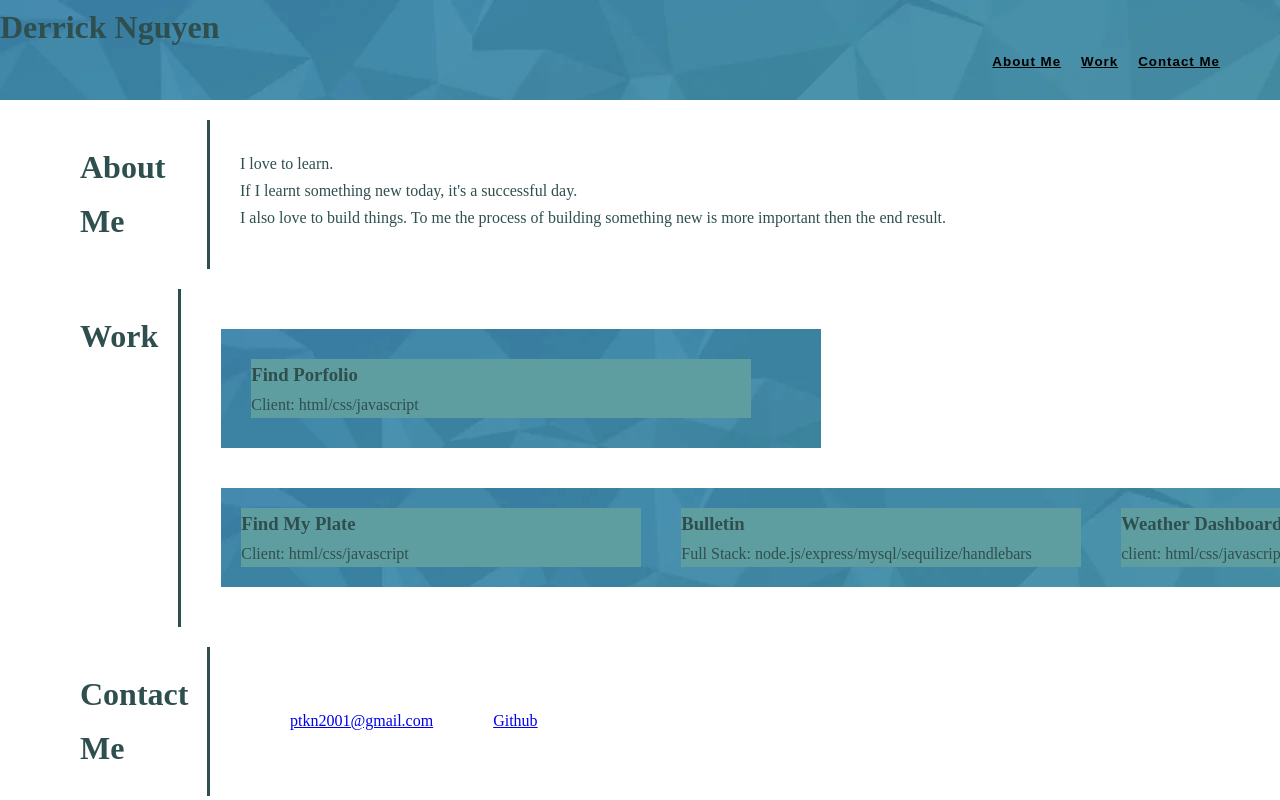
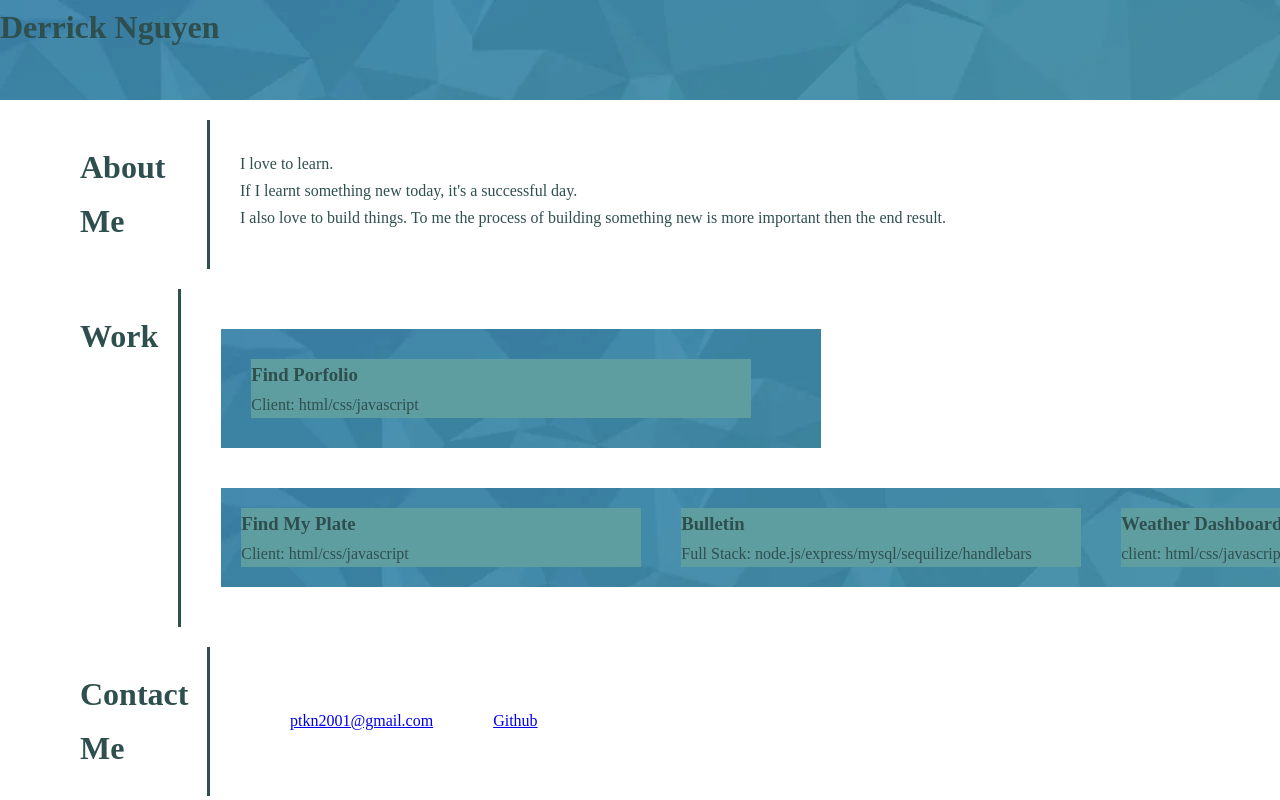
Before and after one commit to ptkn2001/MyPortfolio, a website: page public/index.html in a window 1280 px wide. Drawn offline with Linux system fonts and the light colour scheme.

Commit message:
diable nav

```diff
--- a/public/index.html
+++ b/public/index.html
@@ -13,9 +13,9 @@
     <header class="header">
         <h2>Derrick Nguyen</h2>
         <nav>
-            <button onclick="location.href='#about_me'" class="btn about-me-btn">About Me</button>
+            <!-- <button onclick="location.href='#about_me'" class="btn about-me-btn">About Me</button>
             <button onclick="location.href='#work'" class="btn work-btn">Work</button>
-            <button onclick="location.href='#contact_me'" class="btn contact-me-btn">Contact Me</button>
+            <button onclick="location.href='#contact_me'" class="btn contact-me-btn">Contact Me</button> -->
         </nav>
     </header>
 
```
